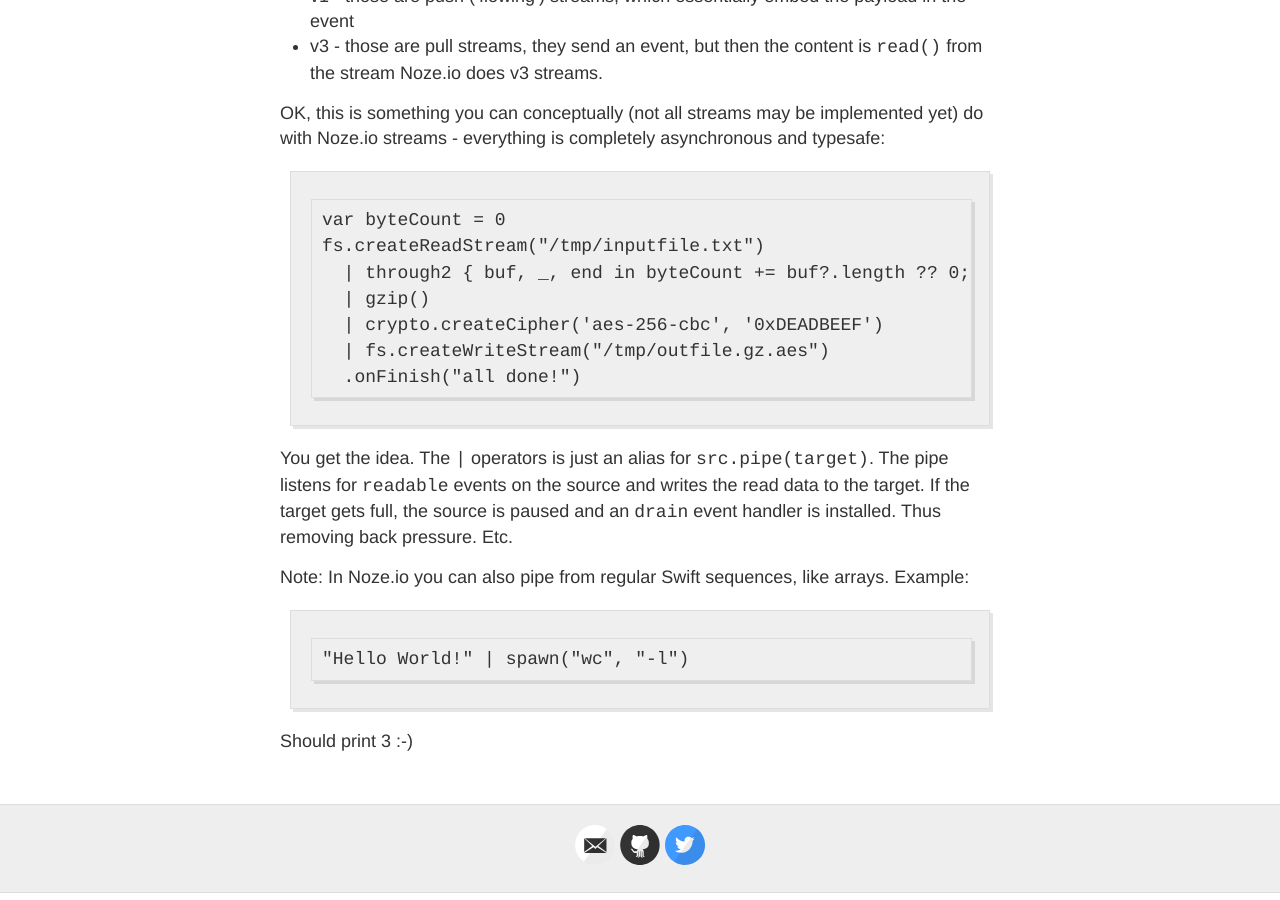
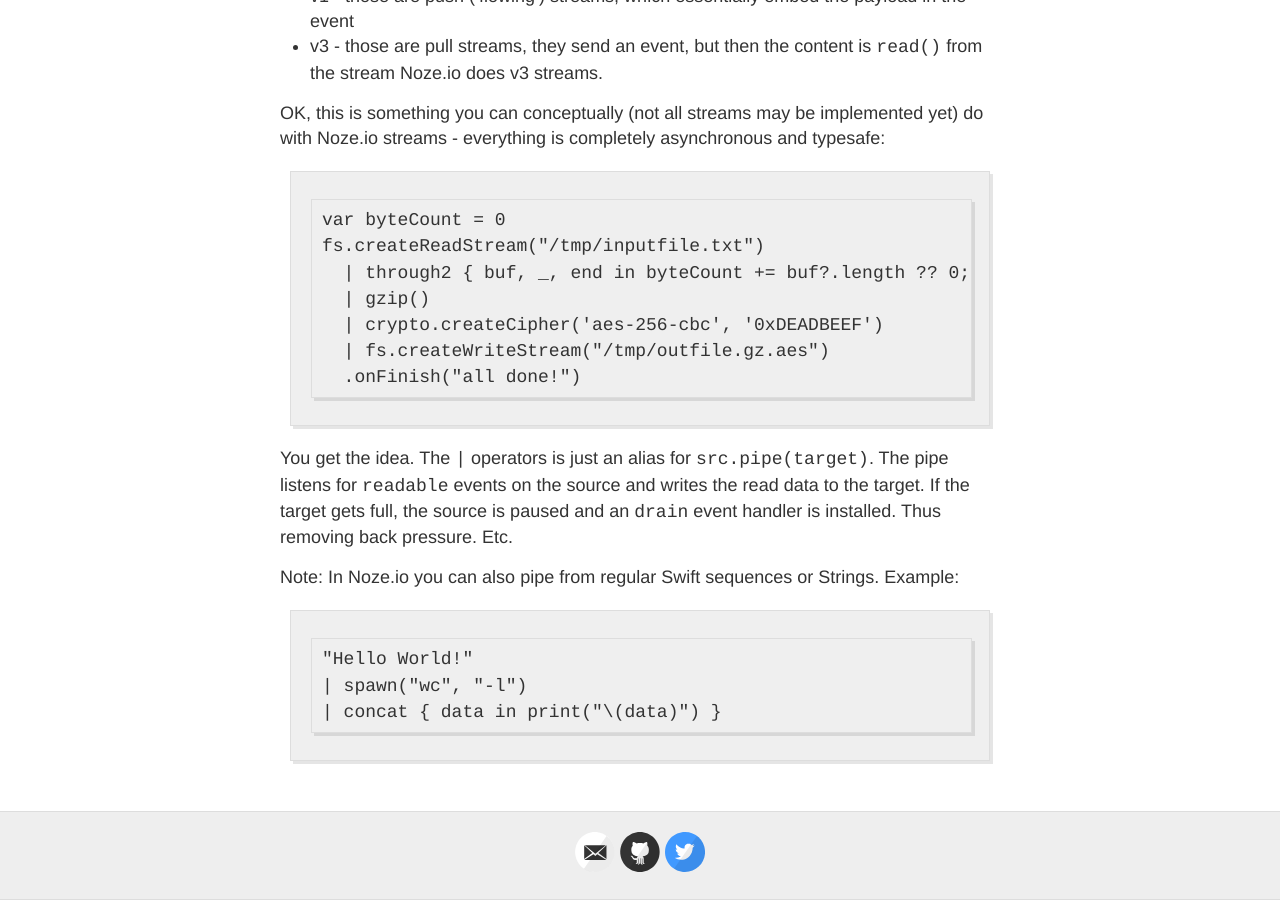
Before and after one commit to NozeIO/NozeIO.github.io, a Jekyll site: the page built from noze4nonnode.md, in a window 1280 px wide and 900 px high, scrolled down 2411 px. Built offline with Jekyll 4.4.1, drawn with Linux system fonts in a browser that asks for light colours; comment, search, counter and statistics services are not loaded.

Commit message:
Grab output.

```diff
--- a/noze4nonnode.md
+++ b/noze4nonnode.md
@@ -126,9 +126,9 @@ pipe listens for `readable` events on the source and writes the read data to the
 target. If the target gets full, the source is paused and an `drain` event
 handler is installed. Thus removing back pressure. Etc.
 
-Note: In Noze.io you can also pipe from regular Swift sequences, like arrays.
+Note: In Noze.io you can also pipe from regular Swift sequences or Strings.
 Example:
 
-    "Hello World!" | spawn("wc", "-l")
-
-Should print 3 :-)
+    "Hello World!"
+    | spawn("wc", "-l")
+    | concat { data in print("\(data)") }
```
